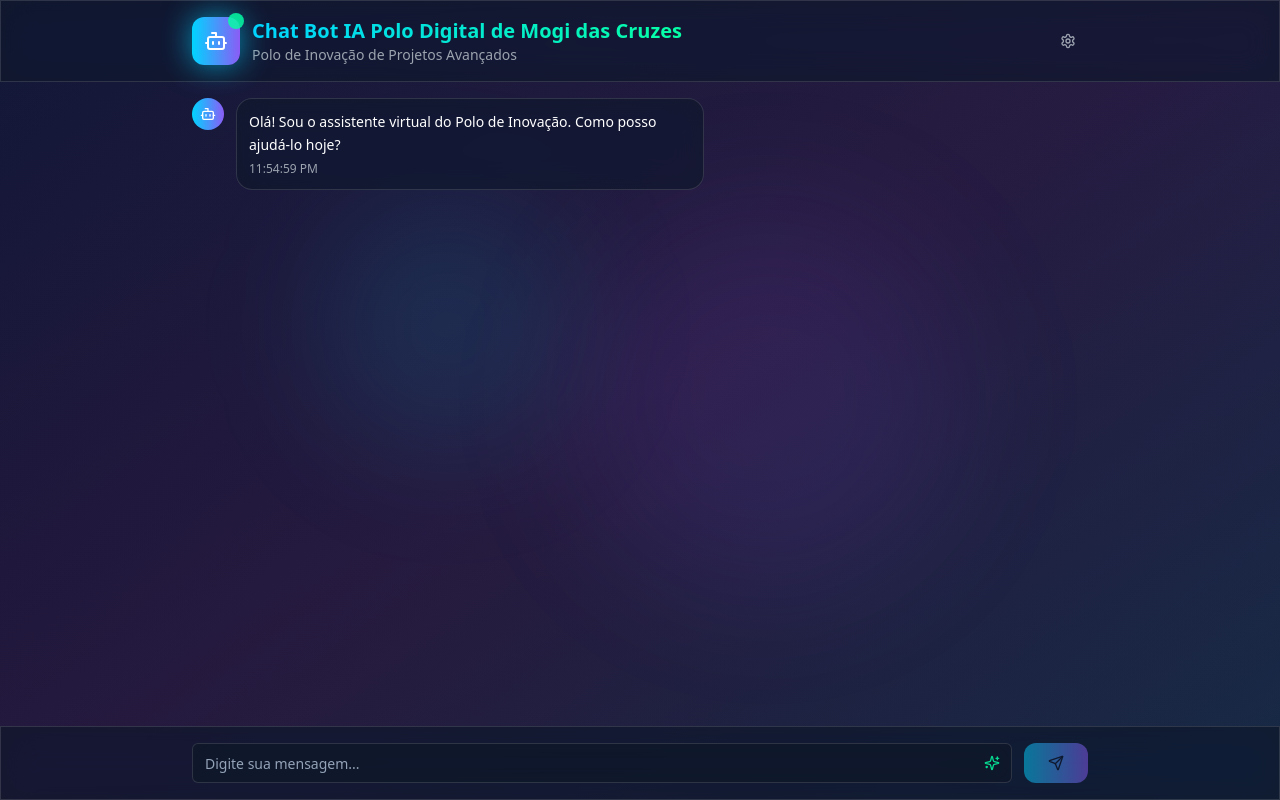
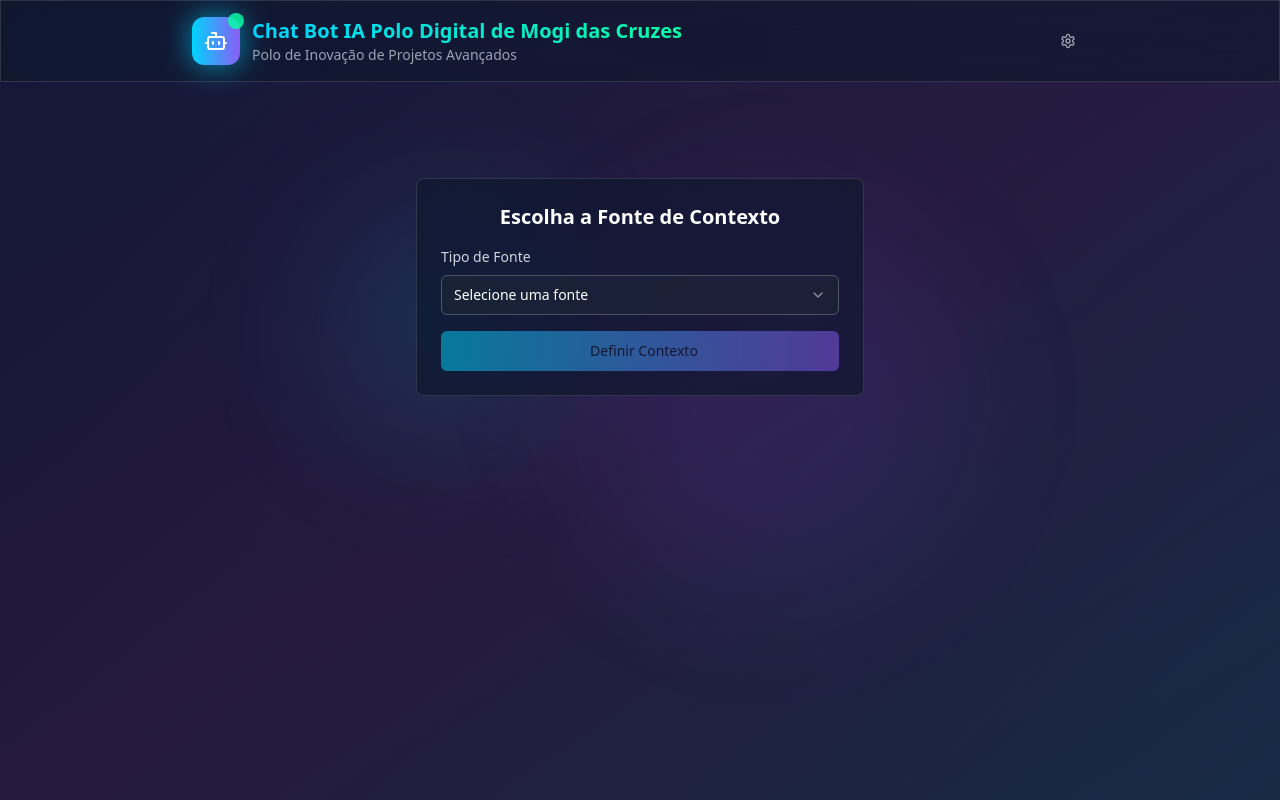
Before and after one commit to kira-ai-inovacao/nova-spark-conversas-futuro, a React (Vite) app: page / in a window 1280 px wide. Built offline with nearby package versions, Linux system fonts and the light colour scheme.

Commit message:
feat: Implement context source selection
Implement source selection (site, PDF, YouTube) and integrate with API endpoints.

```diff
--- a/src/components/ChatBot.tsx
+++ b/src/components/ChatBot.tsx
@@ -1,116 +1,162 @@
+
 import React, { useState, useRef, useEffect } from 'react';
-import { Send, Bot, User, Sparkles, Zap, Settings } from 'lucide-react';
+import { Send, Bot, User, Sparkles, Zap, Settings, Globe, FileText, Youtube, ArrowLeft } from 'lucide-react';
 import { Button } from '@/components/ui/button';
 import { Input } from '@/components/ui/input';
 import { Card } from '@/components/ui/card';
+import { Select, SelectContent, SelectItem, SelectTrigger, SelectValue } from '@/components/ui/select';
 import { useToast } from '@/hooks/use-toast';
+
 interface Message {
   id: string;
   text: string;
   isBot: boolean;
   timestamp: Date;
 }
+
+type SourceType = 'site' | 'pdf' | 'youtube';
+
 const ChatBot = () => {
   const [messages, setMessages] = useState<Message[]>([{
     id: '1',
-    text: 'Olá! Sou o assistente virtual do Polo de Inovação. Como posso ajudá-lo hoje?',
+    text: 'Olá! Sou o assistente virtual do Polo de Inovação. Primeiro, escolha uma fonte de contexto para que eu possa responder suas perguntas de forma mais precisa.',
     isBot: true,
     timestamp: new Date()
   }]);
   const [inputValue, setInputValue] = useState('');
   const [isLoading, setIsLoading] = useState(false);
-  const [groqApiKey, setGroqApiKey] = useState('');
   const [showSettings, setShowSettings] = useState(false);
   const [isTyping, setIsTyping] = useState(false);
+
+  // Novos estados para gerenciar contexto
+  const [contextSet, setContextSet] = useState(false);
+  const [selectedSource, setSelectedSource] = useState<SourceType | ''>('');
+  const [sourceUrl, setSourceUrl] = useState('');
+  const [isSettingContext, setIsSettingContext] = useState(false);
+
   const messagesEndRef = useRef<HTMLDivElement>(null);
-  const {
-    toast
-  } = useToast();
+  const { toast } = useToast();
+
+  const API_BASE_URL = 'https://93c01e4e-2963-41d4-9f86-798f7faa0bee-00-35njt8ostge37.kirk.replit.dev';
+
   const scrollToBottom = () => {
-    messagesEndRef.current?.scrollIntoView({
-      behavior: 'smooth'
-    });
+    messagesEndRef.current?.scrollIntoView({ behavior: 'smooth' });
   };
+
   useEffect(() => {
     scrollToBottom();
   }, [messages]);
-  useEffect(() => {
-    const savedKey = localStorage.getItem('groq-api-key');
-    if (savedKey) {
-      setGroqApiKey(savedKey);
+
+  const setContext = async () => {
+    if (!selectedSource || !sourceUrl.trim()) {
+      toast({
+        title: 'Informações incompletas',
+        description: 'Por favor, selecione uma fonte e forneça a URL/caminho.',
+        variant: 'destructive'
+      });
+      return;
     }
-  }, []);
-  const saveApiKey = () => {
-    if (groqApiKey.trim()) {
-      localStorage.setItem('groq-api-key', groqApiKey);
-      setShowSettings(false);
+
+    setIsSettingContext(true);
+    try {
+      const response = await fetch(`${API_BASE_URL}/setar_contexto`, {
+        method: 'POST',
+        headers: {
+          'Content-Type': 'application/json'
+        },
+        body: JSON.stringify({
+          tipo: selectedSource,
+          caminho: sourceUrl
+        })
+      });
+
+      if (!response.ok) {
+        throw new Error('Erro ao definir contexto');
+      }
+
+      setContextSet(true);
+      const contextMessage: Message = {
+        id: Date.now().toString(),
+        text: `Contexto definido com sucesso! Agora você pode fazer perguntas sobre o conteúdo do ${
+          selectedSource === 'site' ? 'site' :
+          selectedSource === 'pdf' ? 'PDF' : 'vídeo do YouTube'
+        }: ${sourceUrl}`,
+        isBot: true,
+        timestamp: new Date()
+      };
+      setMessages(prev => [...prev, contextMessage]);
+
       toast({
-        title: 'Configuração salva',
-        description: 'Chave da API Groq salva com sucesso!'
+        title: 'Contexto definido',
+        description: 'Agora você pode fazer suas perguntas!'
       });
+    } catch (error) {
+      console.error('Erro:', error);
+      toast({
+        title: 'Erro ao definir contexto',
+        description: 'Não foi possível processar a fonte fornecida. Verifique a URL/caminho.',
+        variant: 'destructive'
+      });
+    } finally {
+      setIsSettingContext(false);
     }
   };
+
   const sendMessage = async () => {
     if (!inputValue.trim()) return;
-    if (!groqApiKey) {
+
+    if (!contextSet) {
       toast({
-        title: 'Configuração necessária',
-        description: 'Por favor, configure sua chave da API Groq nas configurações.',
+        title: 'Contexto necessário',
+        description: 'Por favor, defina primeiro uma fonte de contexto.',
         variant: 'destructive'
       });
-      setShowSettings(true);
       return;
     }
+
     const userMessage: Message = {
       id: Date.now().toString(),
       text: inputValue,
       isBot: false,
       timestamp: new Date()
     };
+
     setMessages(prev => [...prev, userMessage]);
     setInputValue('');
     setIsLoading(true);
     setIsTyping(true);
+
     try {
-      const response = await fetch('https://api.groq.com/openai/v1/chat/completions', {
+      const response = await fetch(`${API_BASE_URL}/perguntar`, {
         method: 'POST',
         headers: {
-          'Authorization': `Bearer ${groqApiKey}`,
           'Content-Type': 'application/json'
         },
         body: JSON.stringify({
-          model: 'llama3-8b-8192',
-          messages: [{
-            role: 'system',
-            content: 'Você é um assistente virtual especializado em inovação tecnológica, trabalhando em um polo de inovação. Você ajuda visitantes, empresários, pesquisadores e estudantes com informações sobre projetos, tecnologias emergentes, startups, programas de aceleração, e oportunidades de colaboração. Seja cordial, informativo e mantenha um tom profissional mas acessível.'
-          }, ...messages.map(msg => ({
-            role: msg.isBot ? 'assistant' : 'user',
-            content: msg.text
-          })), {
-            role: 'user',
-            content: inputValue
-          }],
-          temperature: 0.7,
-          max_tokens: 1000
+          pergunta: inputValue
         })
       });
+
       if (!response.ok) {
-        throw new Error('Erro na API Groq');
+        throw new Error('Erro na API');
       }
+
       const data = await response.json();
-      const botResponse = data.choices[0]?.message?.content || 'Desculpe, não consegui processar sua solicitação.';
+      const botResponse = data.resposta || 'Desculpe, não consegui processar sua solicitação.';
+
       const botMessage: Message = {
         id: Date.now().toString() + '_bot',
         text: botResponse,
         isBot: true,
         timestamp: new Date()
       };
+
       setMessages(prev => [...prev, botMessage]);
     } catch (error) {
       console.error('Erro:', error);
       toast({
         title: 'Erro de conexão',
-        description: 'Não foi possível conectar com o serviço. Verifique sua chave da API.',
+        description: 'Não foi possível conectar com o serviço.',
         variant: 'destructive'
       });
     } finally {
@@ -118,19 +164,43 @@ const ChatBot = () => {
       setIsTyping(false);
     }
   };
+
+  const resetContext = () => {
+    setContextSet(false);
+    setSelectedSource('');
+    setSourceUrl('');
+    setMessages([{
+      id: '1',
+      text: 'Contexto resetado! Escolha uma nova fonte de contexto para continuar.',
+      isBot: true,
+      timestamp: new Date()
+    }]);
+  };
+
   const handleKeyPress = (e: React.KeyboardEvent) => {
     if (e.key === 'Enter' && !e.shiftKey) {
       e.preventDefault();
+      if (contextSet) {
         sendMessage();
       }
+    }
   };
-  return <div className="h-screen flex flex-col relative overflow-hidden">
+
+  const getSourceIcon = (source: SourceType) => {
+    switch (source) {
+      case 'site': return <Globe className="w-4 h-4" />;
+      case 'pdf': return <FileText className="w-4 h-4" />;
+      case 'youtube': return <Youtube className="w-4 h-4" />;
+      default: return null;
+    }
+  };
+
+  return (
+    <div className="h-screen flex flex-col relative overflow-hidden">
       {/* Background Effects */}
       <div className="absolute inset-0 bg-gradient-to-br from-blue-900/20 via-purple-900/20 to-cyan-900/20"></div>
       <div className="absolute top-1/4 left-1/4 w-64 h-64 bg-neon-blue/10 rounded-full blur-3xl animate-float"></div>
-      <div className="absolute bottom-1/4 right-1/4 w-96 h-96 bg-neon-purple/10 rounded-full blur-3xl animate-float" style={{
-      animationDelay: '1s'
-    }}></div>
+      <div className="absolute bottom-1/4 right-1/4 w-96 h-96 bg-neon-purple/10 rounded-full blur-3xl animate-float" style={{animationDelay: '1s'}}></div>
 
       {/* Header */}
       <div className="glass-morphism border-b border-white/10 p-4 relative z-10">
@@ -143,35 +213,134 @@ const ChatBot = () => {
               <div className="absolute -top-1 -right-1 w-4 h-4 bg-neon-cyan rounded-full animate-pulse-neon"></div>
             </div>
             <div>
-              <h1 className="text-xl font-bold bg-gradient-to-r from-neon-blue to-neon-cyan bg-clip-text text-transparent">Chat Bot IA Polo Digital de Mogi das Cruzes</h1>
-              <p className="text-sm text-gray-400">Polo de Inovação de Projetos Avançados
+              <h1 className="text-xl font-bold bg-gradient-to-r from-neon-blue to-neon-cyan bg-clip-text text-transparent">
+                Chat Bot IA Polo Digital de Mogi das Cruzes
+              </h1>
+              <p className="text-sm text-gray-400">
+                Polo de Inovação de Projetos Avançados
               </p>
             </div>
           </div>
-          <Button variant="ghost" size="icon" onClick={() => setShowSettings(!showSettings)} className="text-gray-400 hover:text-white hover:bg-white/10">
+          <div className="flex items-center space-x-2">
+            {contextSet && (
+              <Button
+                variant="ghost"
+                size="sm"
+                onClick={resetContext}
+                className="text-gray-400 hover:text-white hover:bg-white/10"
+              >
+                <ArrowLeft className="w-4 h-4 mr-2" />
+                Mudar Fonte
+              </Button>
+            )}
+            <Button
+              variant="ghost"
+              size="icon"
+              onClick={() => setShowSettings(!showSettings)}
+              className="text-gray-400 hover:text-white hover:bg-white/10"
+            >
               <Settings className="w-5 h-5" />
             </Button>
           </div>
         </div>
+      </div>
 
       {/* Settings Panel */}
-      {showSettings && <Card className="absolute top-20 right-4 w-80 glass-morphism border-white/20 p-4 z-20">
+      {showSettings && (
+        <Card className="absolute top-20 right-4 w-80 glass-morphism border-white/20 p-4 z-20">
           <h3 className="text-lg font-semibold mb-3 text-white">Configurações</h3>
-          <div className="space-y-3">
+          <p className="text-sm text-gray-300">
+            Este chatbot agora está conectado com a API customizada do Polo de Inovação.
+          </p>
+        </Card>
+      )}
+
+      {/* Context Selection or Messages */}
+      <div className="flex-1 overflow-y-auto scrollbar-hide p-4 relative z-10">
+        <div className="max-w-4xl mx-auto space-y-4">
+          {!contextSet ? (
+            /* Context Selection Interface */
+            <div className="flex justify-center mt-20">
+              <Card className="w-full max-w-md glass-morphism border-white/20 p-6">
+                <h3 className="text-xl font-semibold mb-4 text-white text-center">
+                  Escolha a Fonte de Contexto
+                </h3>
+
+                <div className="space-y-4">
                   <div>
-              <label className="text-sm text-gray-300 mb-2 block">Chave da API Groq</label>
-              <Input type="password" value={groqApiKey} onChange={e => setGroqApiKey(e.target.value)} placeholder="gsk_..." className="bg-gray-800/50 border-gray-600 text-white" />
+                    <label className="text-sm text-gray-300 mb-2 block">Tipo de Fonte</label>
+                    <Select value={selectedSource} onValueChange={(value: SourceType) => setSelectedSource(value)}>
+                      <SelectTrigger className="bg-gray-800/50 border-gray-600 text-white">
+                        <SelectValue placeholder="Selecione uma fonte" />
+                      </SelectTrigger>
+                      <SelectContent className="bg-gray-800 border-gray-600">
+                        <SelectItem value="site" className="text-white hover:bg-gray-700">
+                          <div className="flex items-center space-x-2">
+                            <Globe className="w-4 h-4" />
+                            <span>Site/URL</span>
                           </div>
-            <Button onClick={saveApiKey} className="w-full bg-gradient-to-r from-neon-blue to-neon-purple hover:opacity-90">
-              Salvar Configuração
+                        </SelectItem>
+                        <SelectItem value="pdf" className="text-white hover:bg-gray-700">
+                          <div className="flex items-center space-x-2">
+                            <FileText className="w-4 h-4" />
+                            <span>PDF</span>
+                          </div>
+                        </SelectItem>
+                        <SelectItem value="youtube" className="text-white hover:bg-gray-700">
+                          <div className="flex items-center space-x-2">
+                            <Youtube className="w-4 h-4" />
+                            <span>YouTube</span>
+                          </div>
+                        </SelectItem>
+                      </SelectContent>
+                    </Select>
+                  </div>
+
+                  {selectedSource && (
+                    <div>
+                      <label className="text-sm text-gray-300 mb-2 block">
+                        {selectedSource === 'site' ? 'URL do Site' :
+                         selectedSource === 'pdf' ? 'Caminho do PDF' : 'URL do YouTube'}
+                      </label>
+                      <Input
+                        type="text"
+                        value={sourceUrl}
+                        onChange={(e) => setSourceUrl(e.target.value)}
+                        placeholder={
+                          selectedSource === 'site' ? 'https://exemplo.com' :
+                          selectedSource === 'pdf' ? '/caminho/para/arquivo.pdf' :
+                          'https://youtube.com/watch?v=...'
+                        }
+                        className="bg-gray-800/50 border-gray-600 text-white placeholder-gray-400"
+                      />
+                    </div>
+                  )}
+
+                  <Button
+                    onClick={setContext}
+                    disabled={isSettingContext || !selectedSource || !sourceUrl.trim()}
+                    className="w-full bg-gradient-to-r from-neon-blue to-neon-purple hover:opacity-90"
+                  >
+                    {isSettingContext ? (
+                      <>
+                        <Zap className="w-4 h-4 mr-2 animate-spin" />
+                        Processando...
+                      </>
+                    ) : (
+                      <>
+                        {selectedSource && getSourceIcon(selectedSource as SourceType)}
+                        <span className="ml-2">Definir Contexto</span>
+                      </>
+                    )}
                   </Button>
                 </div>
-        </Card>}
-
-      {/* Messages */}
-      <div className="flex-1 overflow-y-auto scrollbar-hide p-4 relative z-10">
-        <div className="max-w-4xl mx-auto space-y-4">
-          {messages.map(message => <div key={message.id} className={`flex ${message.isBot ? 'justify-start' : 'justify-end'} animate-fade-in`}>
+              </Card>
+            </div>
+          ) : (
+            /* Messages Interface */
+            <>
+              {messages.map((message) => (
+                <div key={message.id} className={`flex ${message.isBot ? 'justify-start' : 'justify-end'} animate-fade-in`}>
                   <div className={`max-w-xs lg:max-w-md xl:max-w-lg flex items-start space-x-3 ${message.isBot ? '' : 'flex-row-reverse space-x-reverse'}`}>
                     <div className={`w-8 h-8 rounded-full flex items-center justify-center flex-shrink-0 ${message.isBot ? 'bg-gradient-to-r from-neon-blue to-neon-purple' : 'bg-gradient-to-r from-neon-cyan to-neon-blue'}`}>
                       {message.isBot ? <Bot className="w-4 h-4 text-white" /> : <User className="w-4 h-4 text-white" />}
@@ -183,9 +352,11 @@ const ChatBot = () => {
                       </span>
                     </div>
                   </div>
-            </div>)}
+                </div>
+              ))}
 
-          {isTyping && <div className="flex justify-start animate-fade-in">
+              {isTyping && (
+                <div className="flex justify-start animate-fade-in">
                   <div className="max-w-xs lg:max-w-md xl:max-w-lg flex items-start space-x-3">
                     <div className="w-8 h-8 rounded-full bg-gradient-to-r from-neon-blue to-neon-purple flex items-center justify-center flex-shrink-0">
                       <Bot className="w-4 h-4 text-white" />
@@ -193,37 +364,51 @@ const ChatBot = () => {
                     <div className="glass-morphism rounded-2xl p-3 border border-neon-blue/30 bg-blue-900/20">
                       <div className="flex space-x-1">
                         <div className="w-2 h-2 bg-neon-blue rounded-full animate-pulse"></div>
-                    <div className="w-2 h-2 bg-neon-blue rounded-full animate-pulse" style={{
-                  animationDelay: '0.2s'
-                }}></div>
-                    <div className="w-2 h-2 bg-neon-blue rounded-full animate-pulse" style={{
-                  animationDelay: '0.4s'
-                }}></div>
+                        <div className="w-2 h-2 bg-neon-blue rounded-full animate-pulse" style={{animationDelay: '0.2s'}}></div>
+                        <div className="w-2 h-2 bg-neon-blue rounded-full animate-pulse" style={{animationDelay: '0.4s'}}></div>
                       </div>
                     </div>
                   </div>
-            </div>}
+                </div>
+              )}
+            </>
+          )}
 
           <div ref={messagesEndRef} />
         </div>
       </div>
 
-      {/* Input */}
+      {/* Input - Only show when context is set */}
+      {contextSet && (
         <div className="glass-morphism border-t border-white/10 p-4 relative z-10">
           <div className="max-w-4xl mx-auto">
             <div className="flex space-x-3">
               <div className="flex-1 relative">
-              <Input value={inputValue} onChange={e => setInputValue(e.target.value)} onKeyPress={handleKeyPress} placeholder="Digite sua mensagem..." className="glass-morphism border-white/20 text-white placeholder-gray-400 pr-12 py-3 text-base" disabled={isLoading} />
+                <Input
+                  value={inputValue}
+                  onChange={(e) => setInputValue(e.target.value)}
+                  onKeyPress={handleKeyPress}
+                  placeholder="Digite sua pergunta sobre o contexto definido..."
+                  className="glass-morphism border-white/20 text-white placeholder-gray-400 pr-12 py-3 text-base"
+                  disabled={isLoading}
+                />
                 <div className="absolute right-3 top-1/2 transform -translate-y-1/2">
                   <Sparkles className="w-4 h-4 text-neon-cyan animate-pulse-neon" />
                 </div>
               </div>
-            <Button onClick={sendMessage} disabled={isLoading || !inputValue.trim()} className="bg-gradient-to-r from-neon-blue to-neon-purple hover:opacity-90 px-6 py-3 rounded-xl transition-all duration-300 hover:scale-105">
+              <Button
+                onClick={sendMessage}
+                disabled={isLoading || !inputValue.trim()}
+                className="bg-gradient-to-r from-neon-blue to-neon-purple hover:opacity-90 px-6 py-3 rounded-xl transition-all duration-300 hover:scale-105"
+              >
                 {isLoading ? <Zap className="w-5 h-5 animate-spin" /> : <Send className="w-5 h-5" />}
               </Button>
             </div>
           </div>
         </div>
-    </div>;
+      )}
+    </div>
+  );
 };
+
 export default ChatBot;
```
Lines whose indentation alone changed are shown as unchanged.
